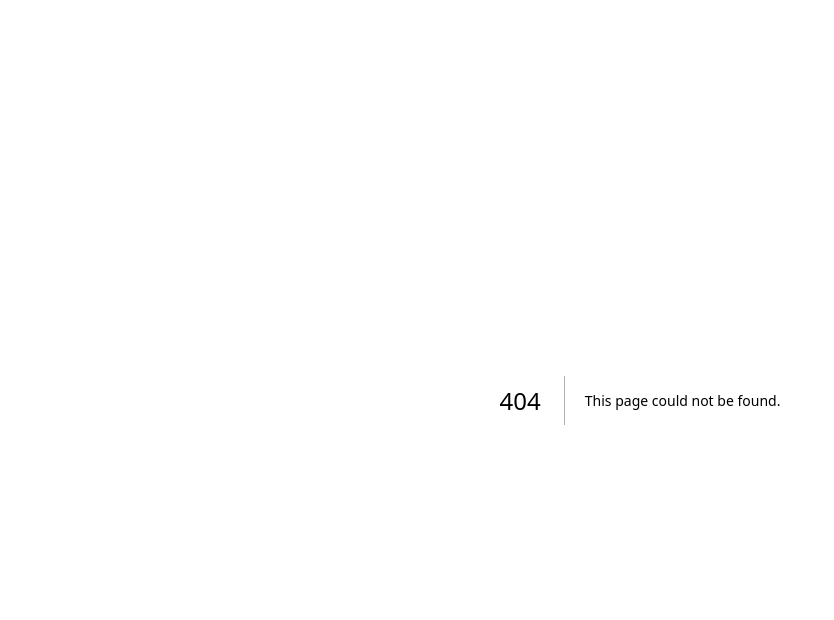
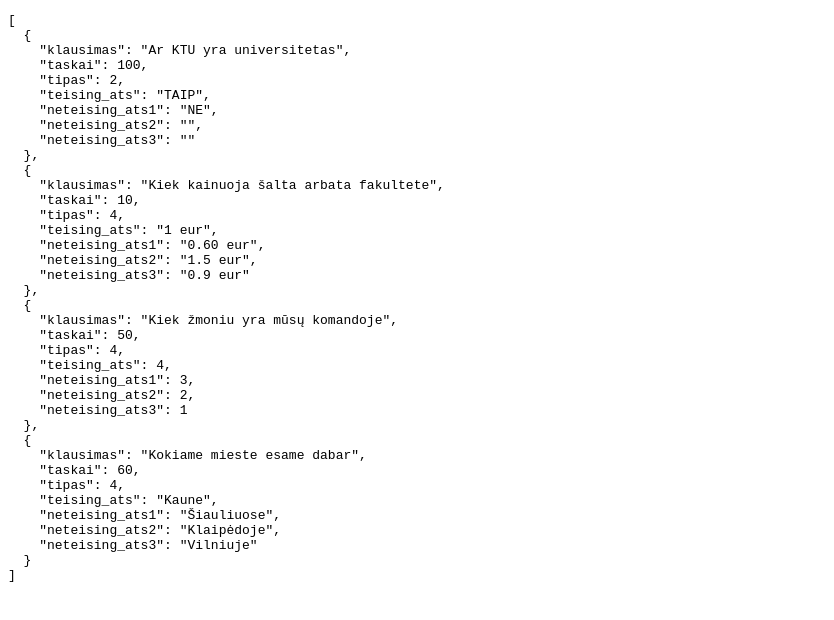
Before and after one commit to rokvaz/TesTux, a Next.js app in the folder frontend/: page /json_example in a window 1280 px wide. Before the commit this address had no page. Shown: the top 620 px of the page, without its empty margins (0-834 px from the left). Built offline with nearby package versions, Linux system fonts and the light colour scheme.

Commit message:
pridetas bandomasis json skaitymo puslapis + rand duomenu isvedimas
duomenys skaitomi is test.json

```diff
--- /dev/null
+++ b/frontend/src/pages/json_example.tsx
@@ -0,0 +1,38 @@
+import { GetStaticProps } from 'next';
+
+interface Props {
+  data: any;
+}
+
+const shuffleArray = (array: any[]) => {
+  for (let i = array.length - 1; i > 0; i--) {
+    const j = Math.floor(Math.random() * (i + 1));
+    [array[i], array[j]] = [array[j], array[i]];
+  }
+  return array;
+};
+
+
+const ReadJsonFile: React.FC<Props> = ({ data }) => {
+  const shuffledData = shuffleArray(data);
+  const formattedData = JSON.stringify(shuffledData, null, 2);
+  return (
+    <div>
+      <pre>{formattedData}</pre>
+      <br />
+      <br />
+    </div>
+  );
+};
+
+export const getStaticProps: GetStaticProps<Props> = async () => {
+  const data = require('./test.json');
+
+  return {
+    props: {
+      data,
+    },
+  };
+};
+
+export default ReadJsonFile;
--- /dev/null
+++ b/frontend/src/pages/test.json
@@ -0,0 +1,38 @@
+[
+  {
+    "klausimas": "Kiek žmoniu yra mūsų komandoje",
+    "taskai": 50,
+    "tipas": 4,
+    "teising_ats": 4,
+    "neteising_ats1": 3,
+    "neteising_ats2": 2,
+    "neteising_ats3": 1
+  },
+  {
+    "klausimas": "Kokiame mieste esame dabar",
+    "taskai": 60,
+    "tipas": 4,
+    "teising_ats": "Kaune",
+    "neteising_ats1": "Šiauliuose",
+    "neteising_ats2": "Klaipėdoje",
+    "neteising_ats3": "Vilniuje"
+  },
+  {
+    "klausimas": "Kiek kainuoja šalta arbata fakultete",
+    "taskai": 10,
+    "tipas": 4,
+    "teising_ats": "1 eur",
+    "neteising_ats1": "0.60 eur",
+    "neteising_ats2": "1.5 eur",
+    "neteising_ats3": "0.9 eur"
+  },
+  {
+    "klausimas": "Ar KTU yra universitetas",
+    "taskai": 100,
+    "tipas": 2,
+    "teising_ats": "TAIP",
+    "neteising_ats1": "NE",
+    "neteising_ats2": "",
+    "neteising_ats3": ""
+  }
+]
```
